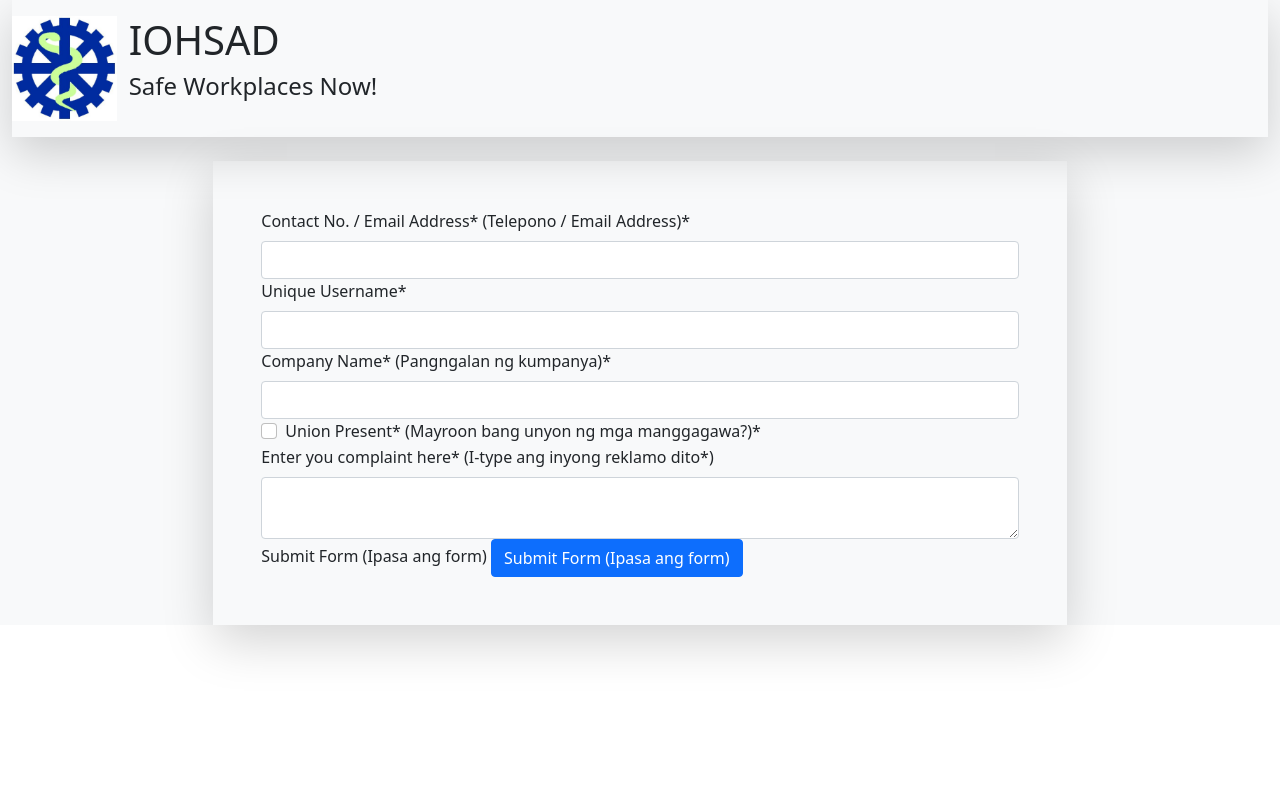
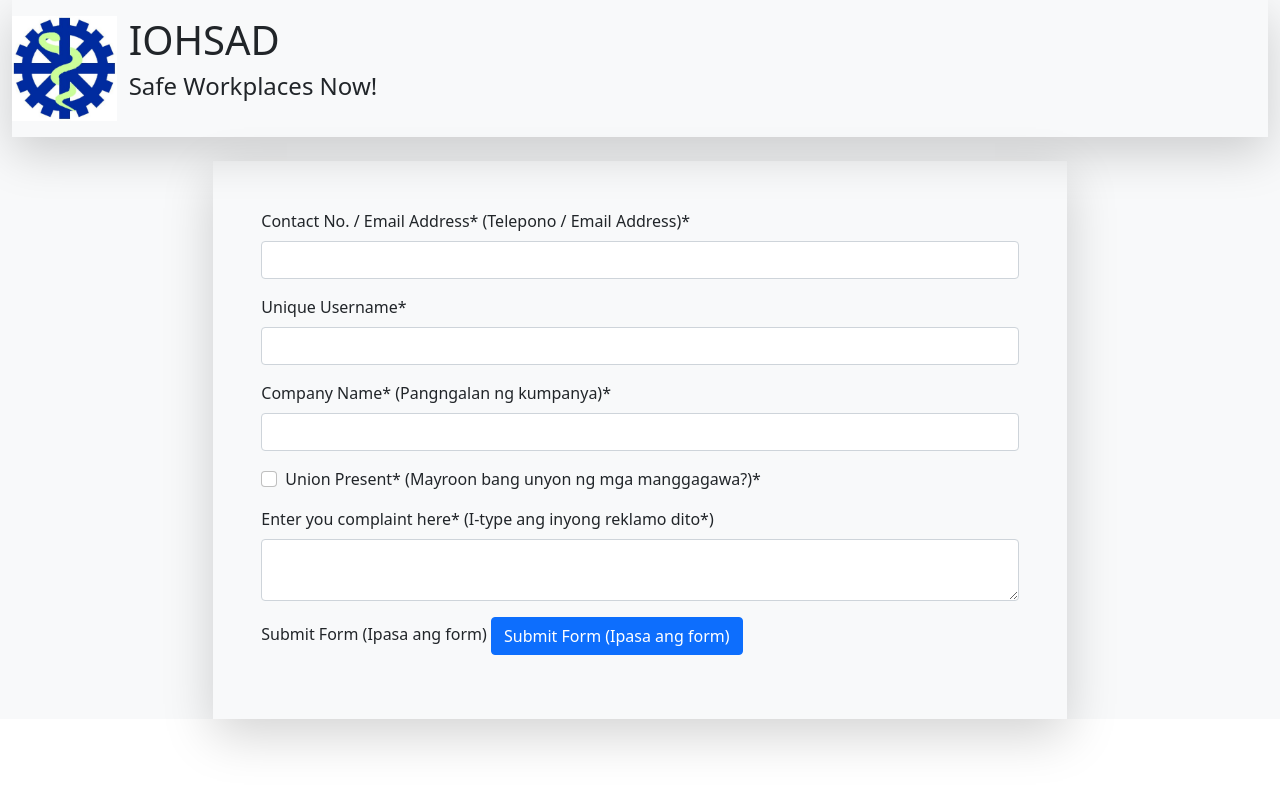
Before and after one commit to simonqq21/IOHSAD-Ex-Nihilo-Web-App, a Flask app: page /forms/forma in a window 1280 px wide. Run offline with Flask 2, Linux system fonts and the light colour scheme.

Commit message:
Update forma.html

```diff
--- a/app/templates/forma.html
+++ b/app/templates/forma.html
@@ -32,42 +32,42 @@
 
           <form class="col-sm-8 shadow-lg p-5" method="POST" novalidate>
             {{ form.hidden_tag() }}
-            <div class="mb3">
+            <div class="mb-3">
               {{ form.emailPhone.label(class="form-label") }}
               {{ form.emailPhone(class="form-control") }}
             </div>
 
-            <div class="mb3">
+            <div class="mb-3">
               {{ form.username.label(class="form-label") }}
               {{ form.username(class="form-control") }}
             </div>
 
-            <div class="mb3">
+            <div class="mb-3">
               {{ form.companyName.label(class="form-label") }}
               {{ form.companyName(class="form-control") }}
             </div>
 
-            <div class="mb3 form-check">
+            <div class="mb-3 form-check">
               {{ form.unionPresence.label(class="form-check-label") }}
               {{ form.unionPresence(class="form-check-input") }}
             </div>
 
-            <div class="mb3 unionHeadDetails">
+            <div class="mb-3 unionHeadDetails">
               {{ form.unionHeadContactNo.label(class="form-label") }}
               {{ form.unionHeadContactNo(class="form-control") }}
             </div>
 
-            <div class="mb3 unionHeadDetails">
+            <div class="mb-3 unionHeadDetails">
               {{ form.unionHeadEmail.label(class="form-label") }}
               {{ form.unionHeadEmail(class="form-control") }}
             </div>
 
-            <div class="mb3 ">
+            <div class="mb-3 ">
               {{ form.complaint.label(class="form-label") }}
               {{ form.complaint(class="form-control") }}
             </div>
 
-            <div class="mb3 ">
+            <div class="mb-3 ">
               {{ form.submit.label(class="form-label") }}
               {{ form.submit(class="btn btn-primary") }}
             </div>
```
